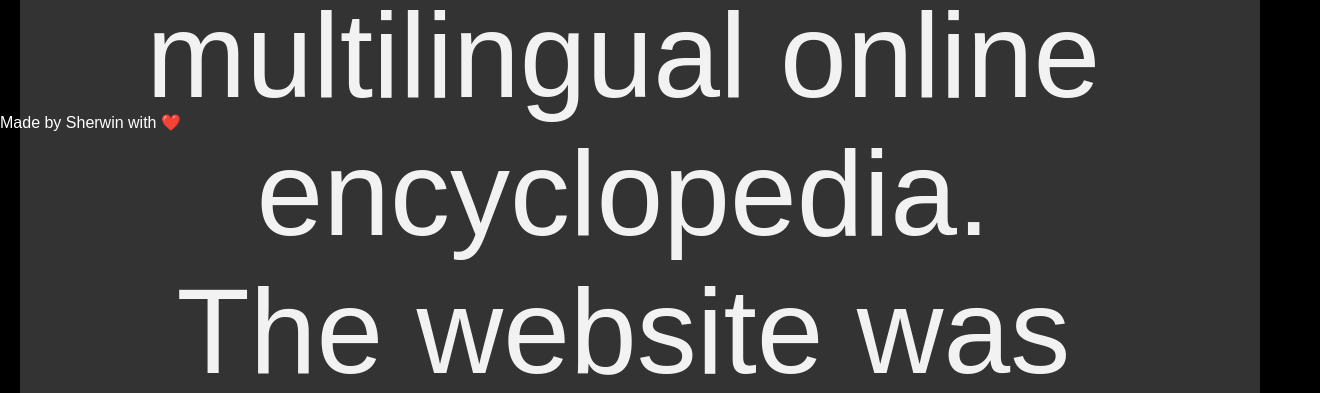
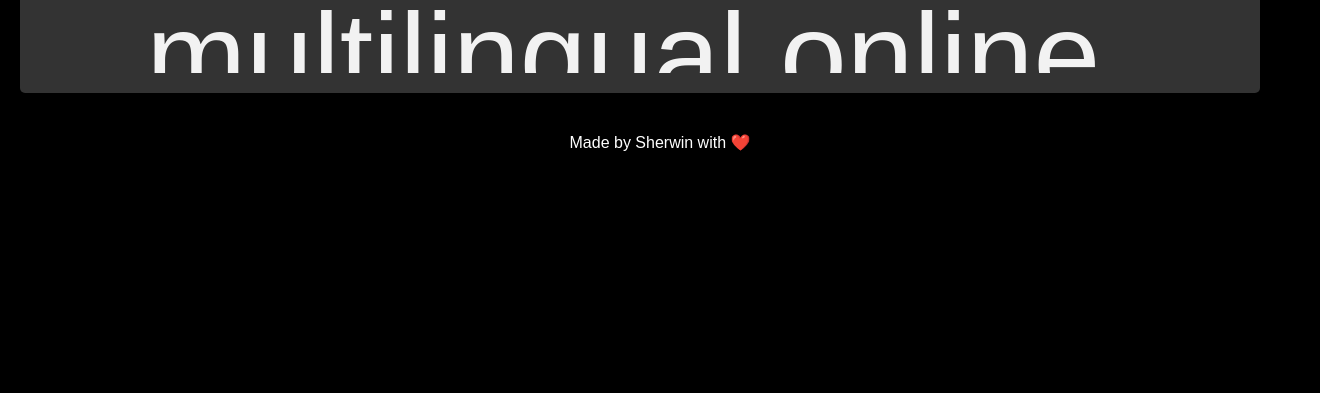
Before and after one commit to sherwinvishesh/Echo-Prompter, a plain HTML site: page index.html in a window 1280 px wide. Shown: the part 727-1120 px from the top of the page, 1320 px wide, since content can reach past the window. After the commit the page ends 899 px from the top, so only its background shows below. Drawn offline with Linux system fonts and the light colour scheme.

Commit message:
Update styles.css

```diff
--- a/styles.css
+++ b/styles.css
@@ -12,6 +12,7 @@ body, html {
   height: 100%;
   padding: 20px; /* Added padding for spacing */
   background-color: black;
+
 }
 
 .top-controls {
@@ -19,6 +20,7 @@ body, html {
   flex-wrap: wrap; /* Allows items to wrap on smaller screens */
   justify-content: space-between; /* Better space distribution */
   padding: 10px;
+
 }
 
 .control-box {
@@ -39,6 +41,8 @@ body, html {
   flex-grow: 1;
   text-align: center;
   border-radius: 5px; /* Added for rounded corners */
+  max-height: 80vh; /* Adjust based on your layout; vh units make it responsive */
+  overflow-y: auto; /* Allows for vertical scrolling */
 }
 
 /* Timer and stopwatch styles */
@@ -99,6 +103,47 @@ button:focus {
   align-items: center; /* Aligns items on the cross-axis (vertical if the main-axis is horizontal) */
 }
 
+footer {
+  text-align: center;
+  padding: 20px;
+  background-color: black; /* Dark background */
+  color: white; /* Light text for contrast */
+  font-size: 1rem;
+  position: relative; /* Makes the footer always visible at the bottom */
+  left: 0;
+  bottom: 0;
+  width: 100%;
+}
+
+/* Custom scrollbar for the whole page */
+::-webkit-scrollbar {
+  width: 12px; /* Adjust scrollbar width */
+}
+
+::-webkit-scrollbar-track {
+  background: #333; /* Color of the scrollbar track */
+}
+
+::-webkit-scrollbar-thumb {
+  background-color: black; /* Color of the scrollbar thumb */
+  border-radius: 6px; /* Optional: Rounds the corners of the scrollbar thumb */
+  border: 3px solid #333; /* Optional: Creates a border inside the track */
+}
+
+/* Custom scrollbar for the #text-box */
+.text-box::-webkit-scrollbar {
+  width: 12px; /* Adjust scrollbar width specific to .text-box */
+}
+
+.text-box::-webkit-scrollbar-track {
+  background: #333; /* Color of the scrollbar track specific to .text-box */
+}
+
+.text-box::-webkit-scrollbar-thumb {
+  background-color: black; /* Color of the scrollbar thumb specific to .text-box */
+  border-radius: 6px; /* Optional: Rounds the corners of the scrollbar thumb specific to .text-box */
+  border: 3px solid #333; /* Optional: Creates a border inside the track specific to .text-box */
+}
 
 /* Adjustments for smaller screens */
 @media (max-width: 768px) {
```
